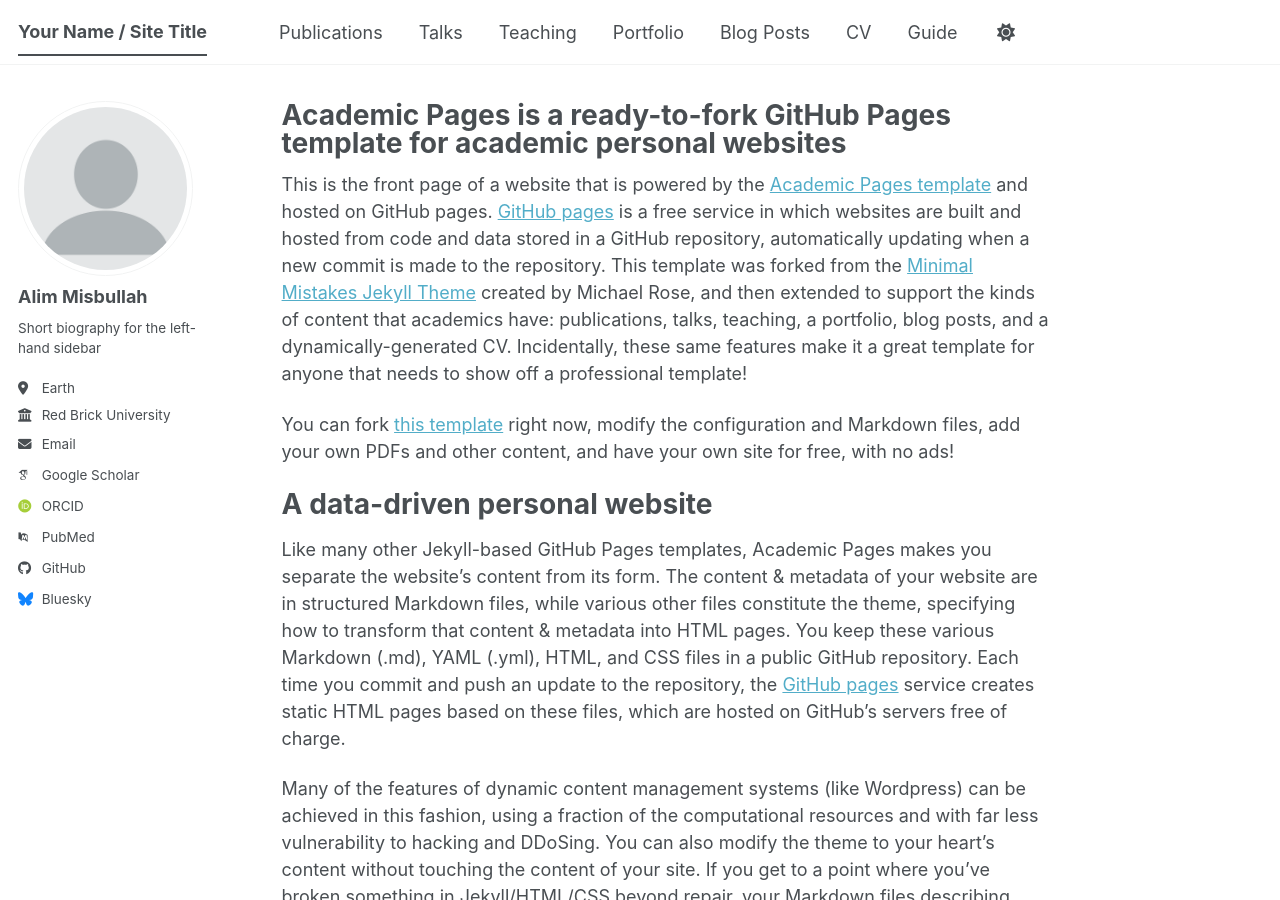
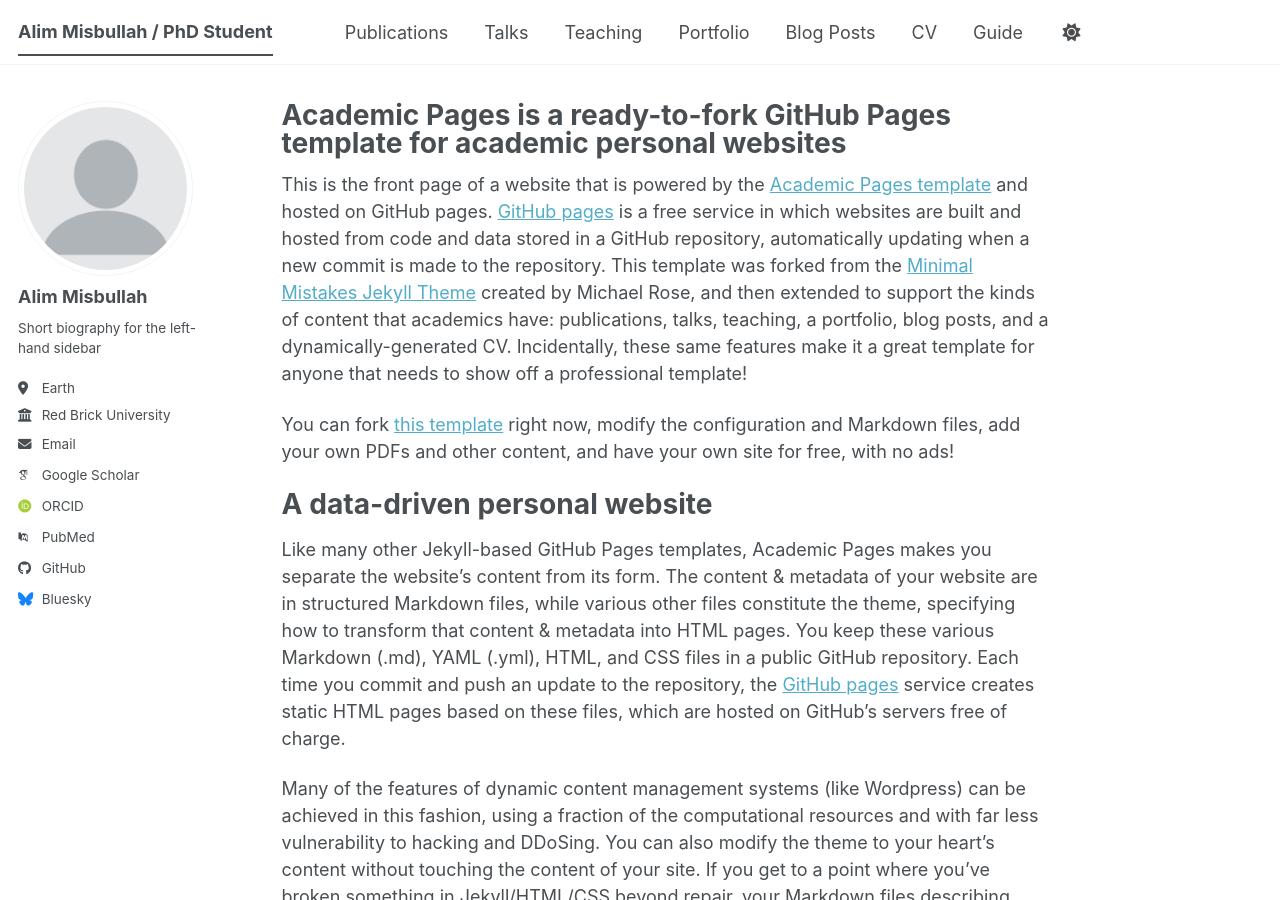
Before and after one commit to misbullah/misbullah.github.io, a Jekyll site: the page built from _pages/about.md, in a window 1280 px wide and 900 px high. Built offline with Jekyll 4.4.1, drawn with Linux system fonts in a browser that asks for light colours; some web fonts are replaced; a script bundle is joined from its source files by our own code; library files that are not in the unit come from our copies.

Commit message:
Update _config.yml

```diff
--- a/_config.yml
+++ b/_config.yml
@@ -9,7 +9,7 @@
 # Basic Site Settings
 locale                   : "en-US"
 site_theme               : "default" # The available themes options are "default", "air", "sunrise", "mint", "dirt" and "contrast"
-title                    : "Your Name / Site Title"
+title                    : "Alim Misbullah / PhD Student"
 title_separator          : "-"
 name                     : &name "Your Name"
 description              : &description "Your Name's academic portfolio"   # Update this with a general description of your site, this is the default if not overridden by a page
```
